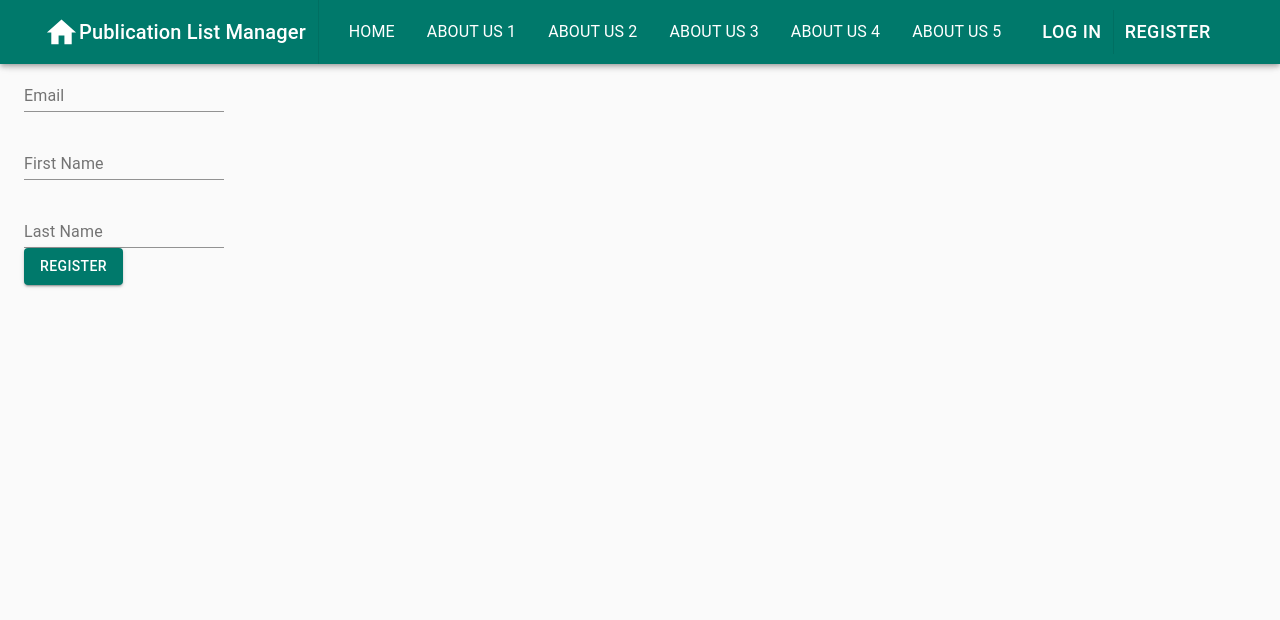
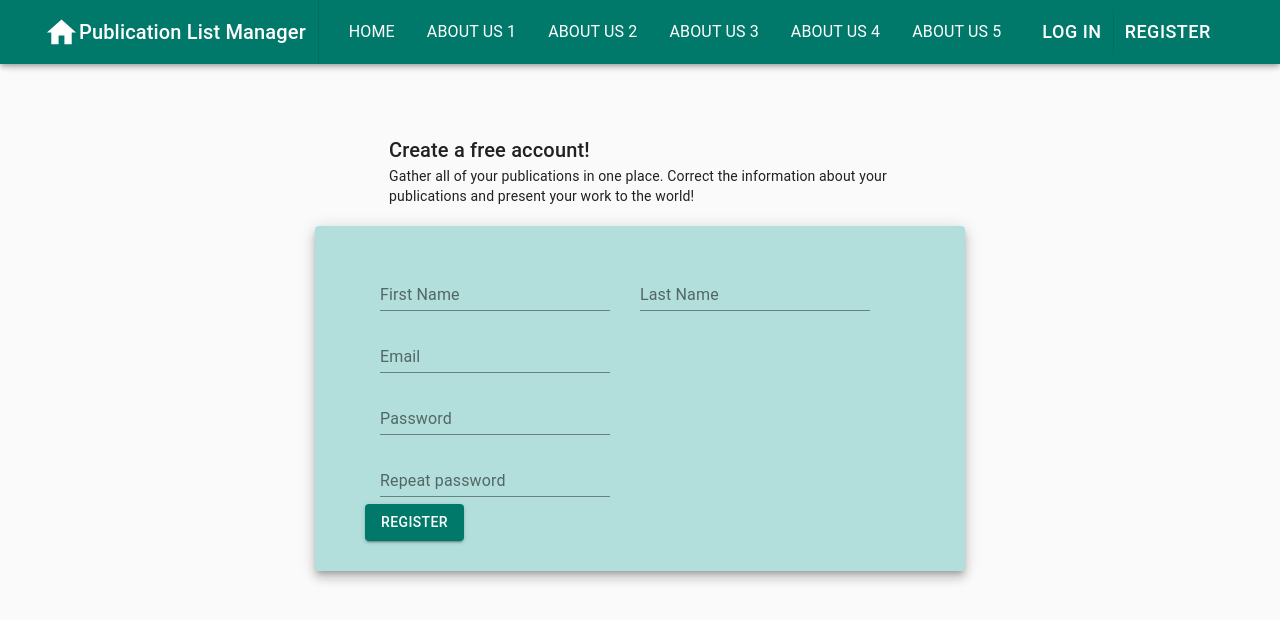
Before and after one commit to matey1116/PublicationListManager-React, a React (Create React App) app: page /register in a window 1280 px wide. Shown: the top 620 px of the page. Built offline with nearby package versions, Linux system fonts and the light colour scheme.

Commit message:
starting registration

```diff
--- a/src/App.js
+++ b/src/App.js
@@ -5,10 +5,14 @@ import {Container, CssBaseline} from "@material-ui/core";
 import axios from 'axios';
 import login from './pages/login'
 import register from './pages/register'
+
+import Registration from './pages/Registration/Registration'
+
+
 import twoFactor from './pages/twoFactor'
 import home from "./pages/home"
 import activateAcc from './pages/activate'
-import Navbar from "./pages/components/Navbar";
+import Navbar from "./pages/Header/Navbar";
 import { unstable_createMuiStrictModeTheme as createMuiTheme, ThemeProvider } from '@material-ui/core';
 const theme = createMuiTheme({
   palette: {
@@ -45,10 +49,14 @@ function App(props) {
             <Navbar/>
             <Container
                style={{
-                  margin: "0",
+                  // margin: "0",
                   boxSizing: "border-box",
-                  maxWidth: "xl",
-                  height: "310vh"
+                  margin: "0 auto",
+                  maxWidth: "md",
+                  paddingTop: "30px",
+                  // minWidth: "xl",
+                  height: "310vh",
+                  // backgroundColor: "yellow"
                }}
             >
                <Switch>
--- a/src/pages/components/SideDrawer.js
+++ b/src/pages/Header/SideDrawer.js
@@ -55,6 +55,7 @@ const SideDrawer = ({navLinks}) => {
           open={state.right}
           onOpen={toggleDrawer("right", true)}
           onClose={toggleDrawer("right", false)}
+          disableSwipeToOpen={true}
         >
           {sideDrawerList("right")}
         </SwipeableDrawer>
--- /dev/null
+++ b/src/pages/Registration/Registration.js
@@ -0,0 +1,52 @@
+import React from 'react';
+import { makeStyles } from '@material-ui/core/styles';
+import { Card,CardContent,CardActions,Button, TextField, Container, Grid, Typography, Paper} from '@material-ui/core/';
+
+const useStyles = makeStyles((theme) => ({
+  formCard: {
+      backgroundColor: "#b2dfdb",
+      padding: "30px 20px",
+      margin: "0 auto",
+      maxWidth: "650px",
+  },
+  formField: {
+      margin: "7px 15px",
+      width: "230px"
+  },
+  fieldsContainer: {
+      maxWidth: "550px",
+      margin: "auto"
+  },
+  tectContainer: {
+    maxWidth: "550px",
+    margin: "auto",
+    marginBottom: "20px",
+  }
+}));
+
+export default function Registration() {
+  const classes = useStyles();
+
+  return (
+    <>
+    <Container className={classes.tectContainer} style={{marginTop:"40px"}}>
+        <Typography variant="h6">Create a free account!</Typography>
+        <Typography variant="body2">
+            Gather all of your publications in one place. Correct the information about your publications and present your work to the world!
+        </Typography>
+    </Container>
+    <Paper elevation={7} className={classes.formCard}>
+        <form noValidate autoComplete="off">
+            <div className={classes.fieldsContainer}>
+                <TextField color="secondary" id="fName" className={classes.formField} label="First name" />
+                <TextField id="lName" className={classes.formField} label="Last name" />
+                <br/>
+                <TextField id="email" className={classes.formField} label="E-mail" /><br/>
+                <TextField id="password" className={classes.formField} label="Password" /><br/>
+                <TextField id="repeatPassword" className={classes.formField} label="Repeat password" /><br/>
+            </div>
+        </form>
+    </Paper>
+    </>
+  );
+}
--- a/src/pages/register.js
+++ b/src/pages/register.js
@@ -1,11 +1,34 @@
 import React, { Component } from "react";
-import TextField from "@material-ui/core/TextField";
-import Radio from "@material-ui/core/Radio";
-import RadioGroup from "@material-ui/core/RadioGroup";
-import FormControlLabel from "@material-ui/core/FormControlLabel";
-import Button from "@material-ui/core/Button";
+import { Button, TextField, Container, Typography, Paper } from "@material-ui/core/";
+import { makeStyles } from '@material-ui/core/styles';
 import axios from "axios";
+import { withStyles } from '@material-ui/styles';
+import PropTypes from 'prop-types';
 
+
+
+   const styles = theme => ({
+    formCard: {
+        backgroundColor: "#b2dfdb",
+        padding: "30px 20px",
+        margin: "0 auto",
+        maxWidth: "650px",
+    },
+    formField: {
+        margin: "7px 15px",
+        width: "230px"
+    },
+    fieldsContainer: {
+        maxWidth: "550px",
+        margin: "auto"
+    },
+    textContainer: {
+      maxWidth: "550px",
+      margin: "auto",
+      marginTop:"40px",
+      marginBottom: "20px",
+    }
+});
 class register extends Component {
     constructor(props) {
         super(props);
@@ -87,8 +110,41 @@ class register extends Component {
     };
 
     render() {
+        const { classes } = this.props;
         return this.state.stage === 1 ? (
+            <>
+            <Container color="primary" className={classes.textContainer}>
+                <Typography variant="h6">Create a free account!</Typography>
+                <Typography variant="body2">
+                    Gather all of your publications in one place. Correct the information about your publications and present your work to the world!
+                </Typography>
+            </Container>
+            <Paper elevation={7} className={classes.formCard}>
             <form onSubmit={this.handleSubmit}>
+            <div className={classes.fieldsContainer}>
+                <TextField
+                    id="firstName"
+                    name="firstName"
+                    type="text"
+                    label="First Name"
+                    value={this.state.firstName}
+                    onChange={this.handleChange}
+                    className={classes.formField}
+                    helperText={this.state.errors.firstName}
+                    error={this.state.errors.firstName ? true : false}
+                />
+                <TextField
+                    id="lastName"
+                    name="lastName"
+                    type="text"
+                    label="Last Name"
+                    value={this.state.lastName}
+                    onChange={this.handleChange}
+                    className={classes.formField}
+                    helperText={this.state.errors.lastName}
+                    error={this.state.errors.lastName ? true : false}
+                />
+                <br />
                 <TextField
                     id="email"
                     name="email"
@@ -96,47 +152,50 @@ class register extends Component {
                     label="Email"
                     value={this.state.email}
                     onChange={this.handleChange}
-                    style={{ width: "200px" }}
+                    className={classes.formField}
                     helperText={this.state.errors.email}
                     error={this.state.errors.email ? true : false}
                 />
-                <br />
-                <br />
-
+                <br/>
                 <TextField
-                    id="firstName"
-                    name="firstName"
+                    id="password"
+                    name="password"
                     type="text"
-                    label="First Name"
-                    value={this.state.firstName}
+                    label="Password"
+                    value={this.state.password}
                     onChange={this.handleChange}
-                    style={{ width: "200px" }}
-                    helperText={this.state.errors.firstName}
-                    error={this.state.errors.firstName ? true : false}
+                    className={classes.formField}
+                    helperText={this.state.errors.password}
+                    error={this.state.errors.password ? true : false}
                 />
-                <br />
-                <br />
-
+                <br/>
                 <TextField
-                    id="lastName"
-                    name="lastName"
+                    id="repeatPassword"
+                    name="repeatPassword"
                     type="text"
-                    label="Last Name"
-                    value={this.state.lastName}
+                    label="Repeat password"
+                    value={this.state.repeatPassword}
                     onChange={this.handleChange}
-                    style={{ width: "200px" }}
-                    helperText={this.state.errors.lastName}
-                    error={this.state.errors.lastName ? true : false}
+                    className={classes.formField}
+                    helperText={this.state.errors.repeatPassword}
+                    error={this.state.errors.repeatPassword ? true : false}
                 />
-                <br />
+                <br/>
                 <Button variant="contained" color="primary" onClick={this.handleSubmit}>
                     Register
                 </Button>
+                </div>
             </form>
+            </Paper>
+            </>
         ) : (
             "Activation Email has been sent"
         );
     }
 }
+register.propTypes = {
+    classes: PropTypes.object.isRequired,
+};
 
-export default register;
+// export default register;
+export default withStyles(styles)(register);
```
Also changed, not shown: src/pages/Header/BackToTop.js (renamed from src/pages/components/BackToTop.js), src/pages/Header/HideOnScroll.js (renamed from src/pages/components/HideOnScroll.js), src/pages/Header/MenuLinks.js (renamed from src/pages/components/MenuLinks.js), src/pages/Header/Navbar.js (renamed from src/pages/components/Navbar.js).
